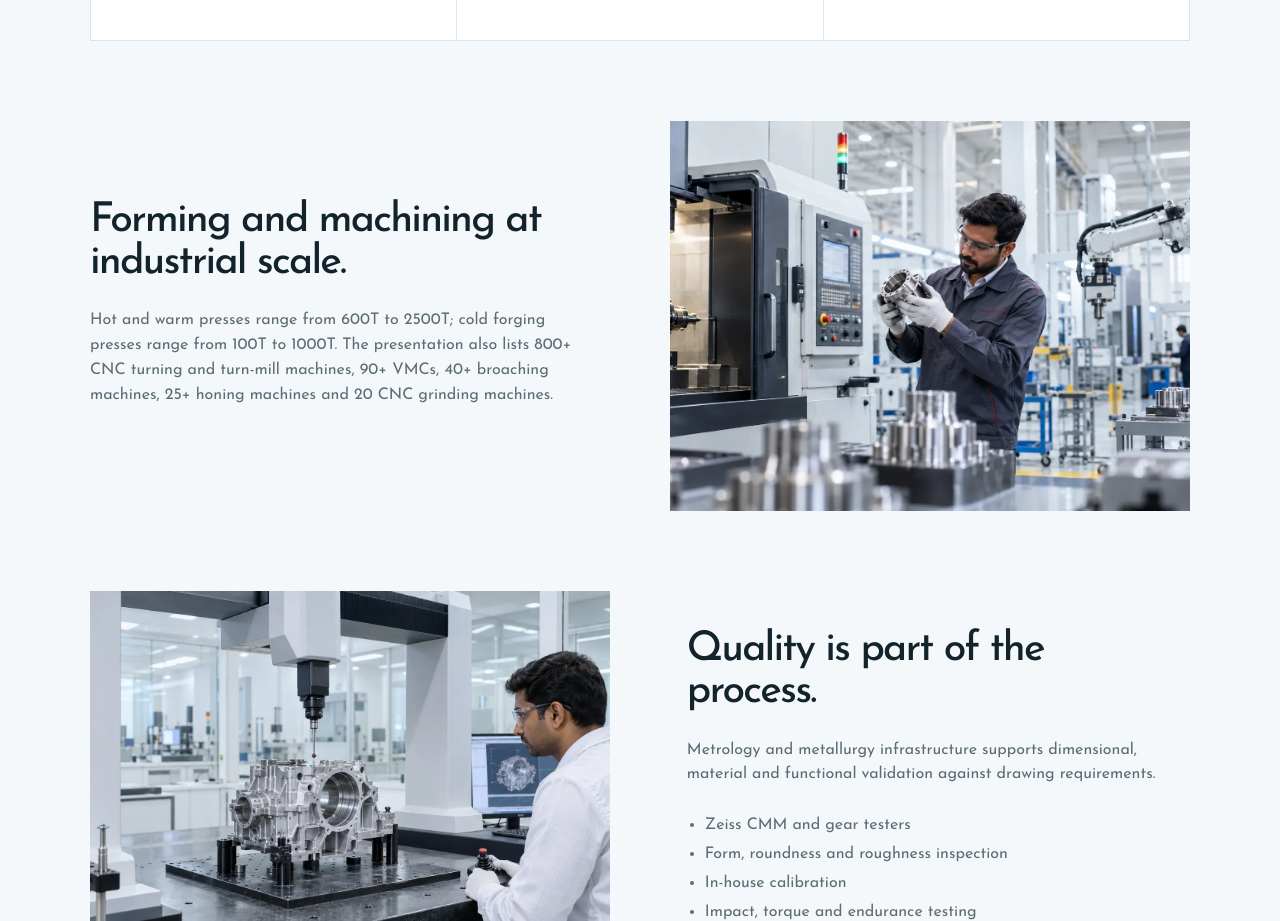
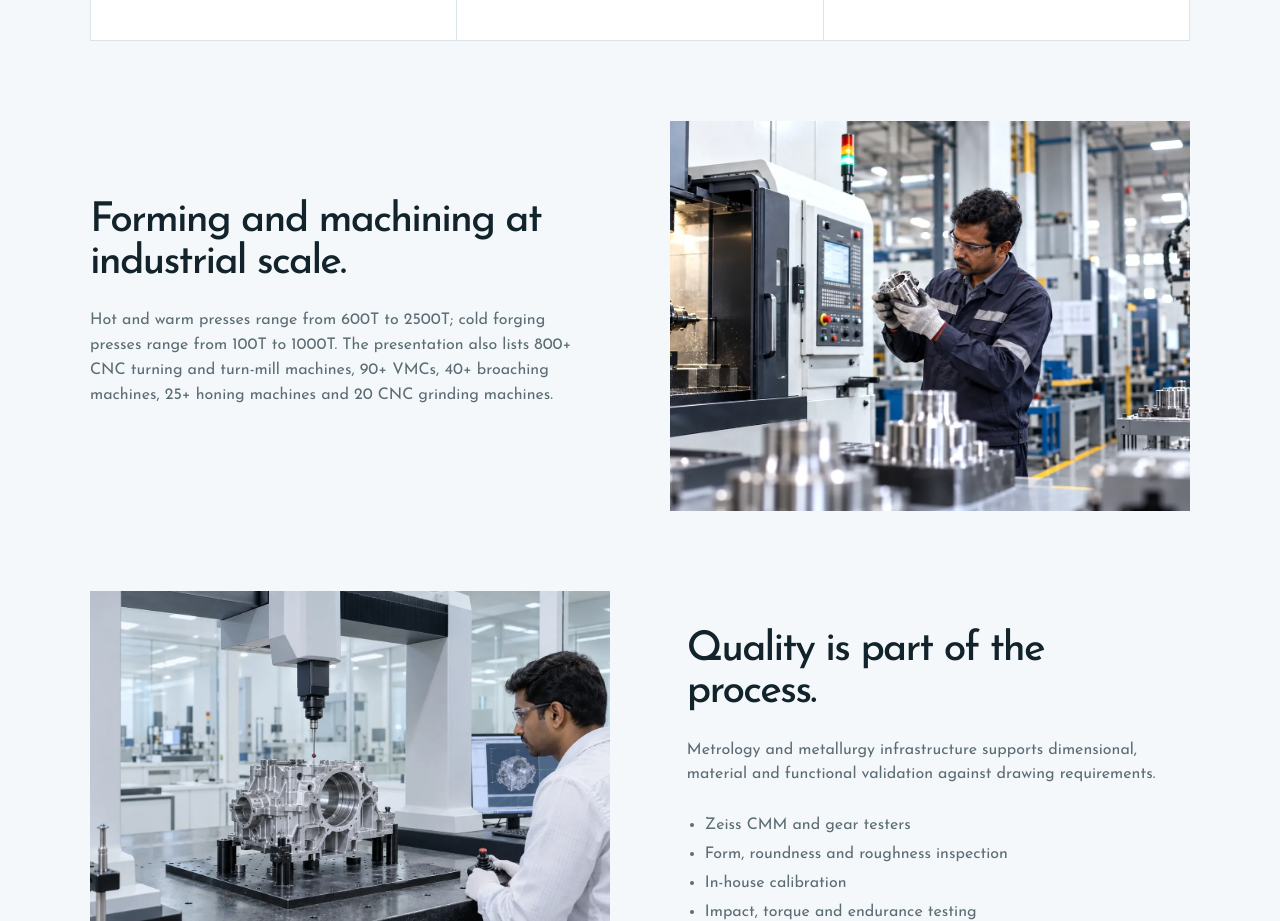
Before and after one commit to Akash-abacusdesk/highwayroop, a Next.js app: page /driveline in a window 1280 px wide. Shown: the part 1780-2701 px from the top of the page. Built offline with nearby package versions, Linux system fonts and the light colour scheme.

Commit message:
Driveline forming and machining block uses its own image

```diff
--- a/components/inner/BusinessSection.tsx
+++ b/components/inner/BusinessSection.tsx
@@ -56,7 +56,7 @@ export default function BusinessSection({ biz }: { biz: Business }) {
               <div className="ab-gap">
                 <Split
                   title={<>Forming and machining at industrial scale.</>}
-                  image="home-about" alt="Engineer inspecting a machined component"
+                  image="driveline-forming-machining" alt="Engineer inspecting a machined component beside a CNC machine"
                 >
                   Hot and warm presses range from 600T to 2500T; cold forging presses range from 100T to 1000T. The presentation also lists 800+ CNC turning and turn-mill machines, 90+ VMCs, 40+ broaching machines, 25+ honing machines and 20 CNC grinding machines.
                 </Split>
```
Also changed, not shown: public/assets/driveline-forming-machining.webp (added).
